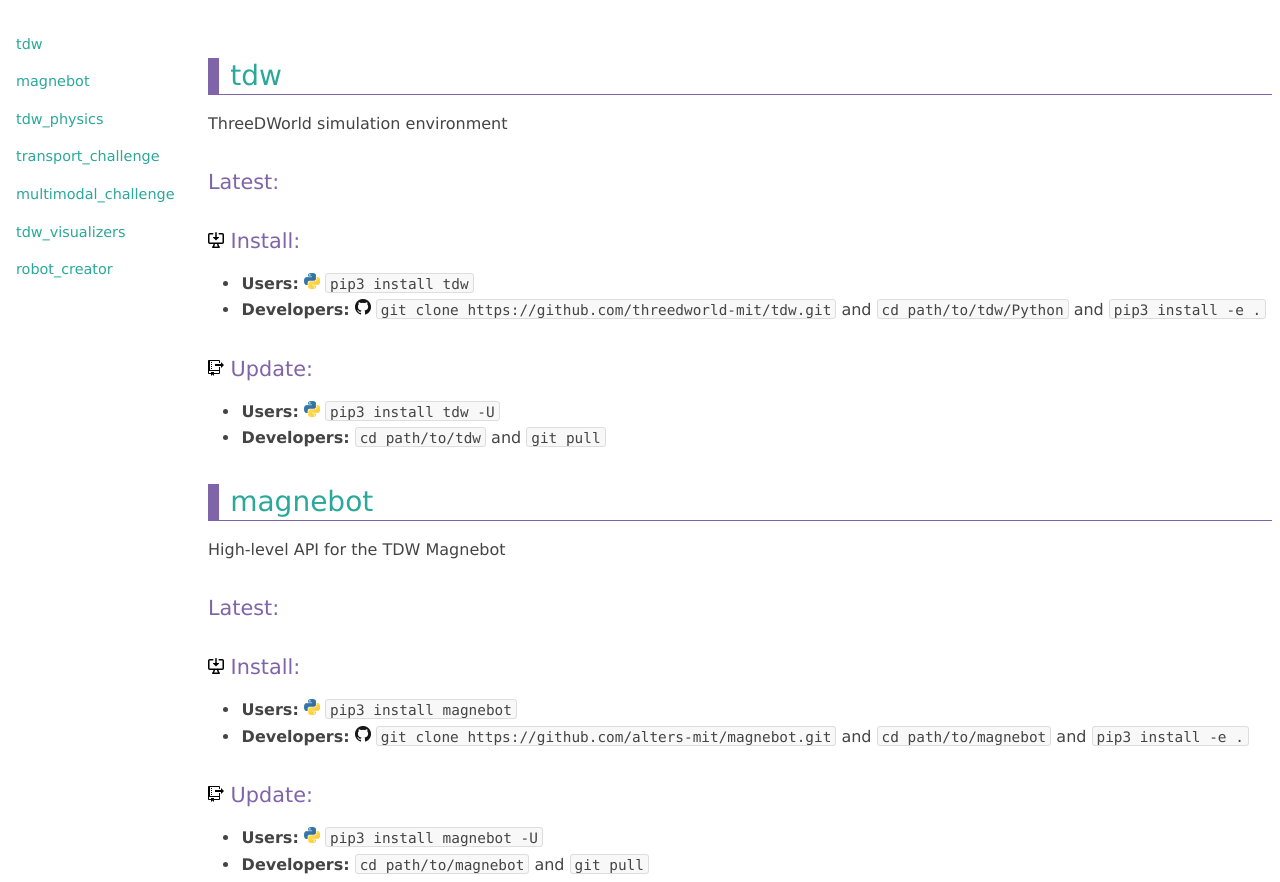
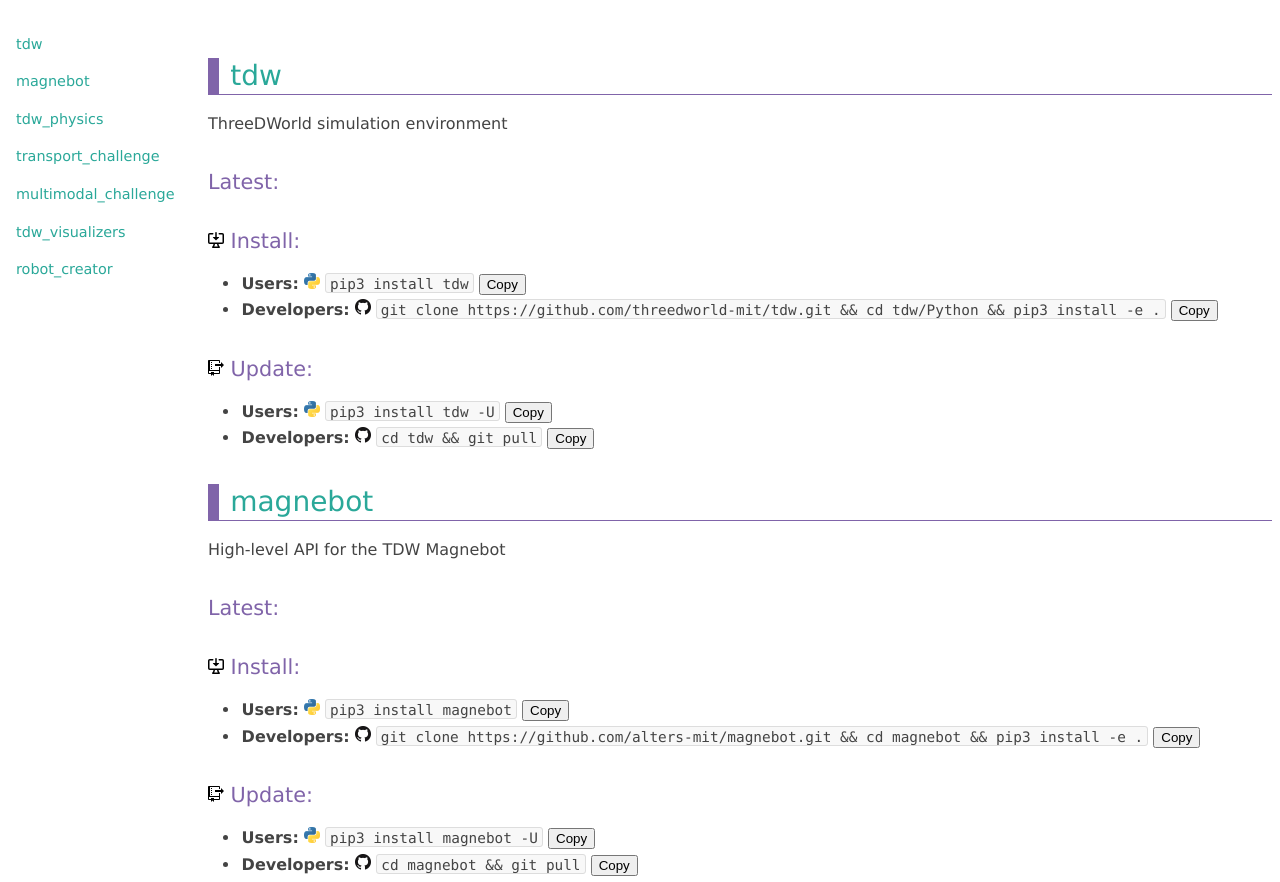
Before and after one commit to alters-mit/alters-mit.github.io, a plain HTML site: page index.html in a window 1280 px wide. Shown: the top 882 px of the page. Drawn offline with Linux system fonts and the light colour scheme; no server answers.

Commit message:
Added copy buttons

```diff
--- a/index.html
+++ b/index.html
@@ -7,6 +7,17 @@
 </head>
 <body>
 <script>
+    // Source: https://stackoverflow.com/a/46215202
+    function copy(text) {
+    let input = document.createElement('input');
+    input.setAttribute('value', text);
+    document.body.appendChild(input);
+    input.select();
+    let result = document.execCommand('copy');
+    document.body.removeChild(input);
+    return result;
+ }
+
     $('head').append('<link rel="stylesheet" type="text/css" href="css/purple.css">');
     const repos = ["threedworld-mit/tdw", "alters-mit/magnebot", "alters-mit/tdw_physics", "alters-mit/transport_challenge", "alters-mit/multimodal_challenge"];
     const unity_urls = ["https://github.com/threedworld-mit/tdw_visualizers", "https://github.com/alters-mit/robot_creator"];
@@ -24,6 +35,17 @@
         "Extension of the Magnebot API for the Transport Challenge",
         "Multi-modal challenge for the Magnebot API"];
 
+    // The spacer string for install scripts.
+    let spacer = " ???? ";
+    if (navigator.appVersion.indexOf("Mac") != -1 || navigator.appVersion.indexOf("Linux") != -1)
+    {
+        spacer = " && ";
+    }
+    else if (navigator.appVersion.indexOf("Win") != -1)
+    {
+        spacer = " ; ";
+    }
+
     // Get the name of the repo and the latest release.
     repos.forEach(function(repo, i) {
         let main_branch = "main";
@@ -40,24 +62,44 @@
         // Get install and update instructions.
         let install = "<h4><img src='images/desktop-download-16.svg' alt='install'> Install:</h4>\n\n<ul>\n";
         let update = "<h4><img src='images/repo-pull-16.svg' alt='update'> Update:</h4>\n\n<ul>\n";
-        let git_pull = "<code>cd path/to/" + repo_names[i] + "</code> and <code>git pull</code>";
-        let git_clone = github_icon + " <code>git clone " + "https://github.com/" + repo + ".git</code>";
+        let git_pull = "cd " + repo_names[i] + spacer + "git pull";
+        let git_clone = github_icon + " <code>git clone " + "https://github.com/" + repo + ".git";
+        // Install script to install.
+        let install_script = "git clone https://github.com/" + repo + ".git" + spacer;
+        if (repo === "threedworld-mit/tdw")
+        {
+            install_script += "cd tdw/Python"
+        }
+        else{
+            install_script += "cd " + repo_names[i];
+        }
+        install_script += spacer + "pip3 install -e .";
+
         let clone_repo = "";
         if (repo === "threedworld-mit/tdw"){
-            clone_repo = git_clone + " and <code>cd path/to/" + repo_names[i] + "/Python</code> and <code>pip3 install -e .</code>";
+            clone_repo = git_clone + spacer + "cd " + repo_names[i] + "/Python" + spacer + "pip3 install -e .</code>";
         }
         else{
-            clone_repo = git_clone + " and <code>cd path/to/" + repo_names[i] + "</code> and <code>pip3 install -e .</code>";
+            clone_repo = git_clone + spacer + "cd " + repo_names[i] + spacer  + "pip3 install -e .</code>";
         }
         if (pypi[i] != null){
-            install += "<li><b>Users:</b> " + pypi_icon + " <code>pip3 install " + pypi[i] + "</code></li>\n";
-            install += "<li><b>Developers:</b> " + clone_repo + "</li>\n";
-            update += "<li><b>Users:</b> " + pypi_icon + " <code>pip3 install " + pypi[i] + " -U</code></li>\n";
-            update += "<li><b>Developers:</b> " + git_pull + "</li>\n";
+            let pip_install = "pip3 install " + pypi[i];
+            let pip_update = "pip3 install " + pypi[i] + " -U";
+            install += "<li><b>Users:</b> " + pypi_icon + " <code>" + pip_install + "</code> ";
+            install += '<button type="button" onClick="copy(' + "'"  + pip_install + "')" + '">Copy</button></li>\n';
+            install += "<li><b>Developers:</b> " + clone_repo + " ";
+            install += '<button type="button" onClick="copy(' + "'"  + install_script + "')" + '">Copy</button></li>\n';
+
+            update += "<li><b>Users:</b> " + pypi_icon + " <code>" + pip_update + "</code> ";
+            update += '<button type="button" onClick="copy(' + "'"  + pip_update + "')" + '">Copy</button></li>\n';
+            update +="<li><b>Developers: </b>" + github_icon + " <code>" + git_pull + "</code> ";
+            update += '<button type="button" onClick="copy(' + "'"  + git_pull + "')" + '">Copy</button></li>\n';
         }
         else{
-            install +="<li><b>Everyone: </b>" + clone_repo + "</li>\n";
-            update +="<li><b>Everyone: </b>" + git_pull + "</li>\n";
+            install +="<li><b>Everyone: </b>" + clone_repo + " ";
+            install += '<button type="button" onClick="copy(' + "'"  + install_script + "')" + '">Copy</button></li>\n';
+            update +="<li><b>Everyone: </b>" + github_icon + " <code>" + git_pull + "</code> ";
+            update += '<button type="button" onClick="copy(' + "'"  + git_pull + "')" + '">Copy</button></li>\n';
         }
         $.ajax({
             async: false,
```
